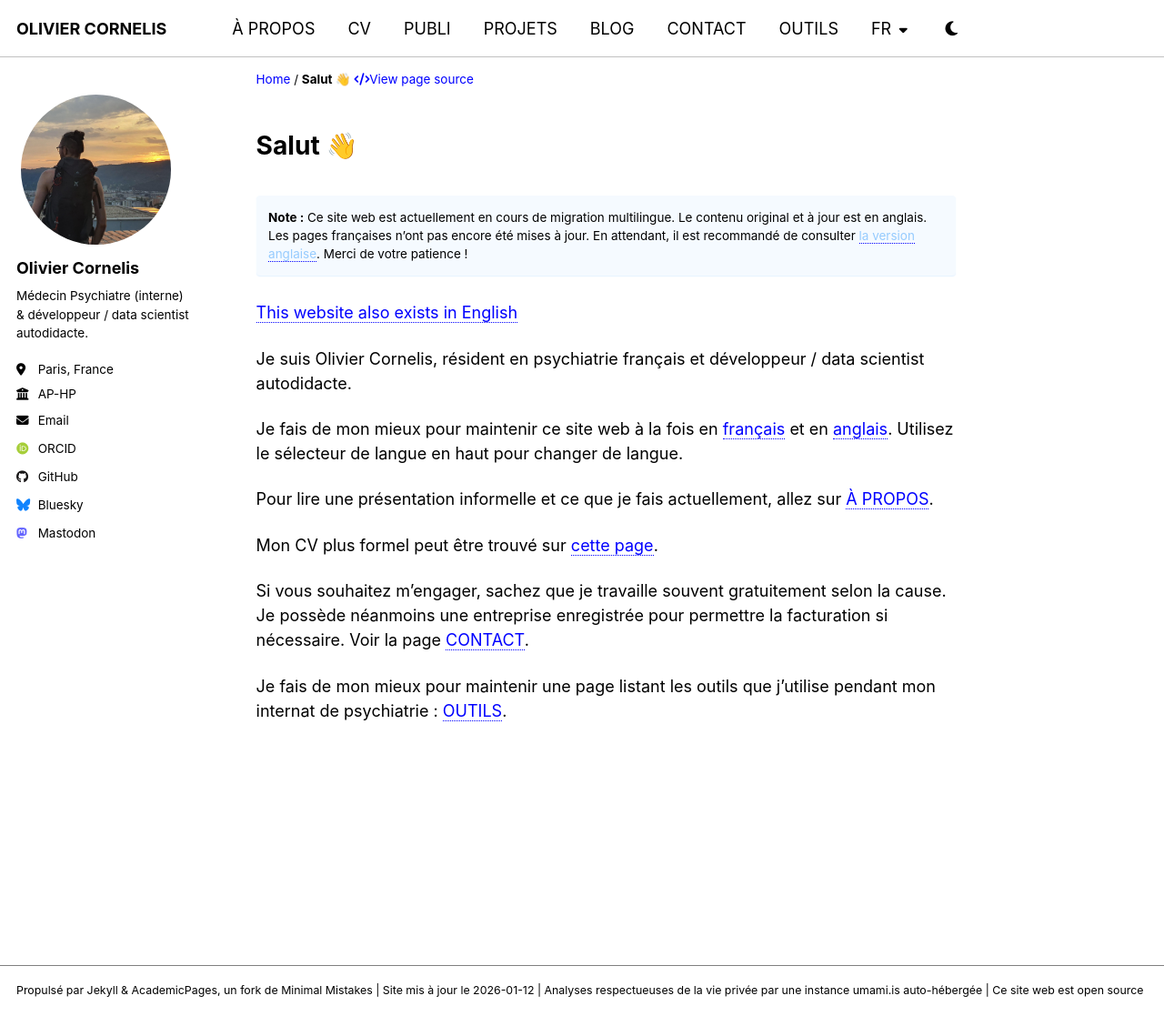
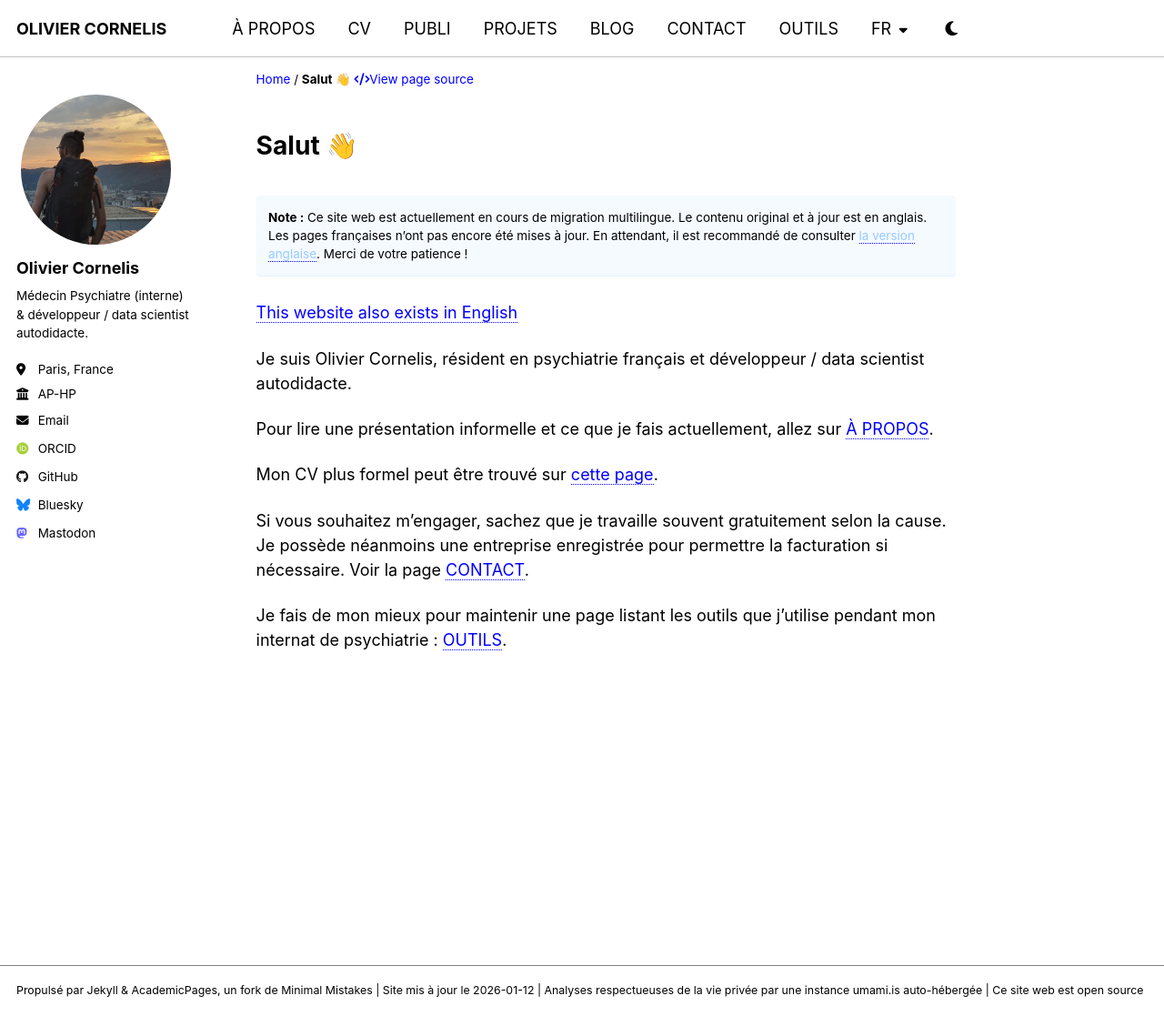
Before and after one commit to thiswillbeyourgithub/website, a Jekyll site: the page built from _pages/fr/start.md, in a window 1280 px wide and 1117 px high. Shown: the whole window at 91% size. Built offline with Jekyll 4.4.1, drawn with Linux system fonts in a browser that asks for light colours; some web fonts are replaced.

Commit message:
remove mention that it's bilingual
Signed-off-by: thiswillbeyourgithub <26625900+thiswillbeyourgithub@users.noreply.github.com>

```diff
--- a/_pages/fr/start.md
+++ b/_pages/fr/start.md
@@ -14,8 +14,6 @@ lang: fr
 
 Je suis Olivier Cornelis, résident en psychiatrie français et développeur / data scientist autodidacte.
 
-Je fais de mon mieux pour maintenir ce site web à la fois en [français](../fr) et en [anglais](../en). Utilisez le sélecteur de langue en haut pour changer de langue.
-
 Pour lire une présentation informelle et ce que je fais actuellement, allez sur [À PROPOS](./about).
 
 Mon CV plus formel peut être trouvé sur [cette page](./cv).
```
Also changed, not shown: _pages/en/start.md (+0 -2 lines).
